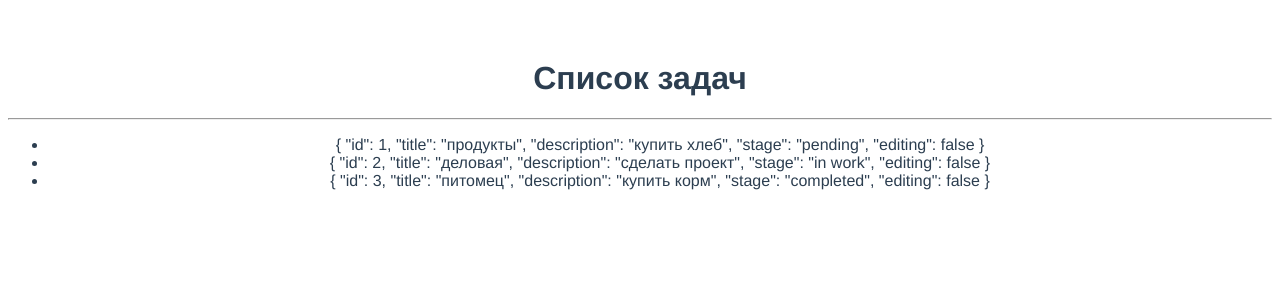
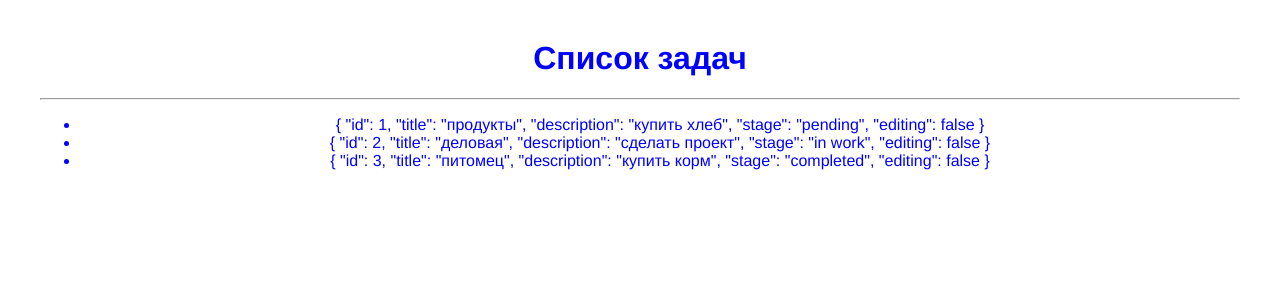
Before and after one commit to Ivan583/simple-list, a Vue app: page / in a window 1280 px wide. Shown: the top 300 px of the page. Built offline with nearby package versions, Linux system fonts and the light colour scheme.

Commit message:
Задание общих стилей

```diff
--- a/src/App.vue
+++ b/src/App.vue
@@ -46,8 +46,9 @@ export default {
   font-family: Avenir, Helvetica, Arial, sans-serif;
   -webkit-font-smoothing: antialiased;
   -moz-osx-font-smoothing: grayscale;
+  max-width: 1200px;
   text-align: center;
-  color: #2c3e50;
-  margin-top: 60px;
+  color: blue;
+  margin: 40px auto 0;
 }
 </style>
```
